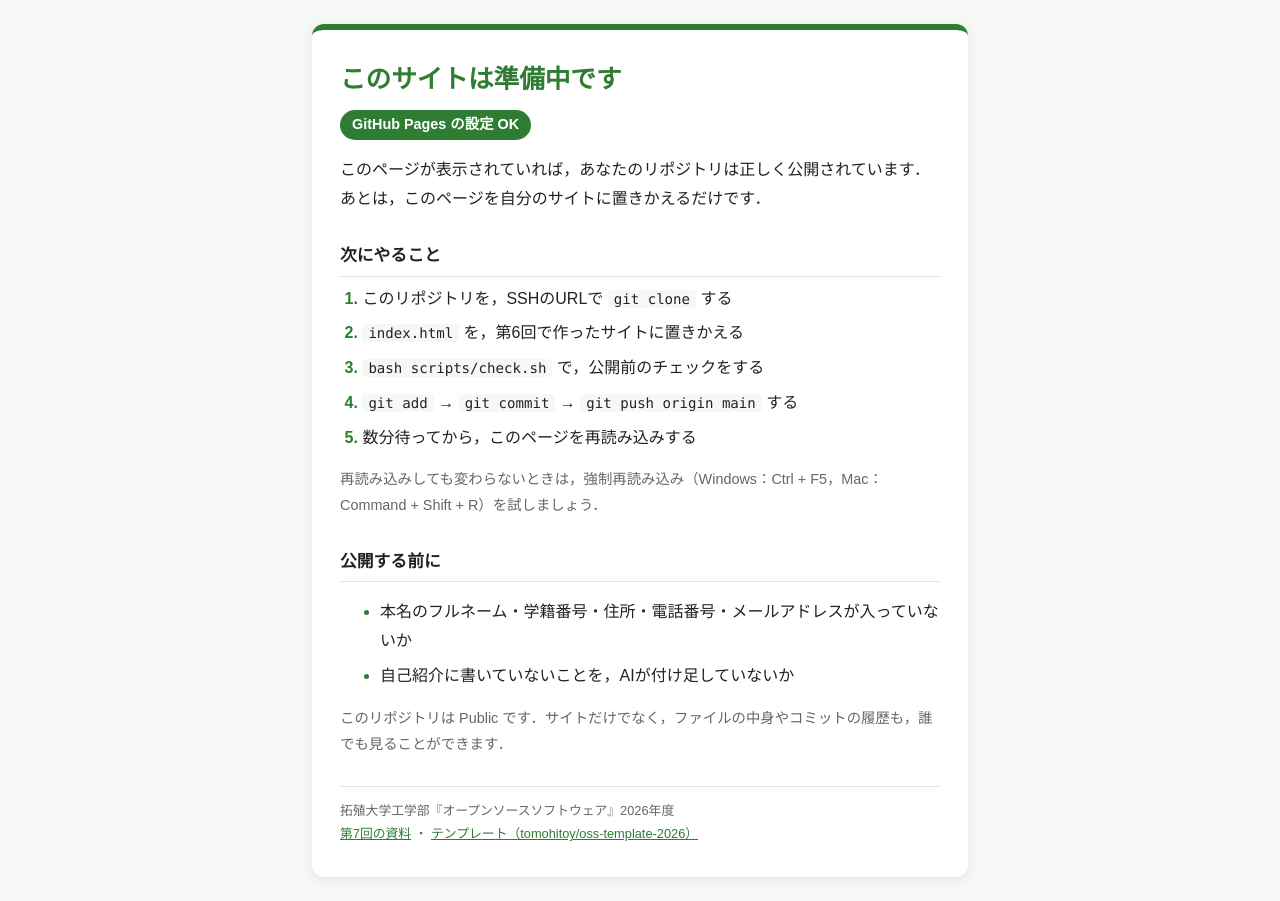
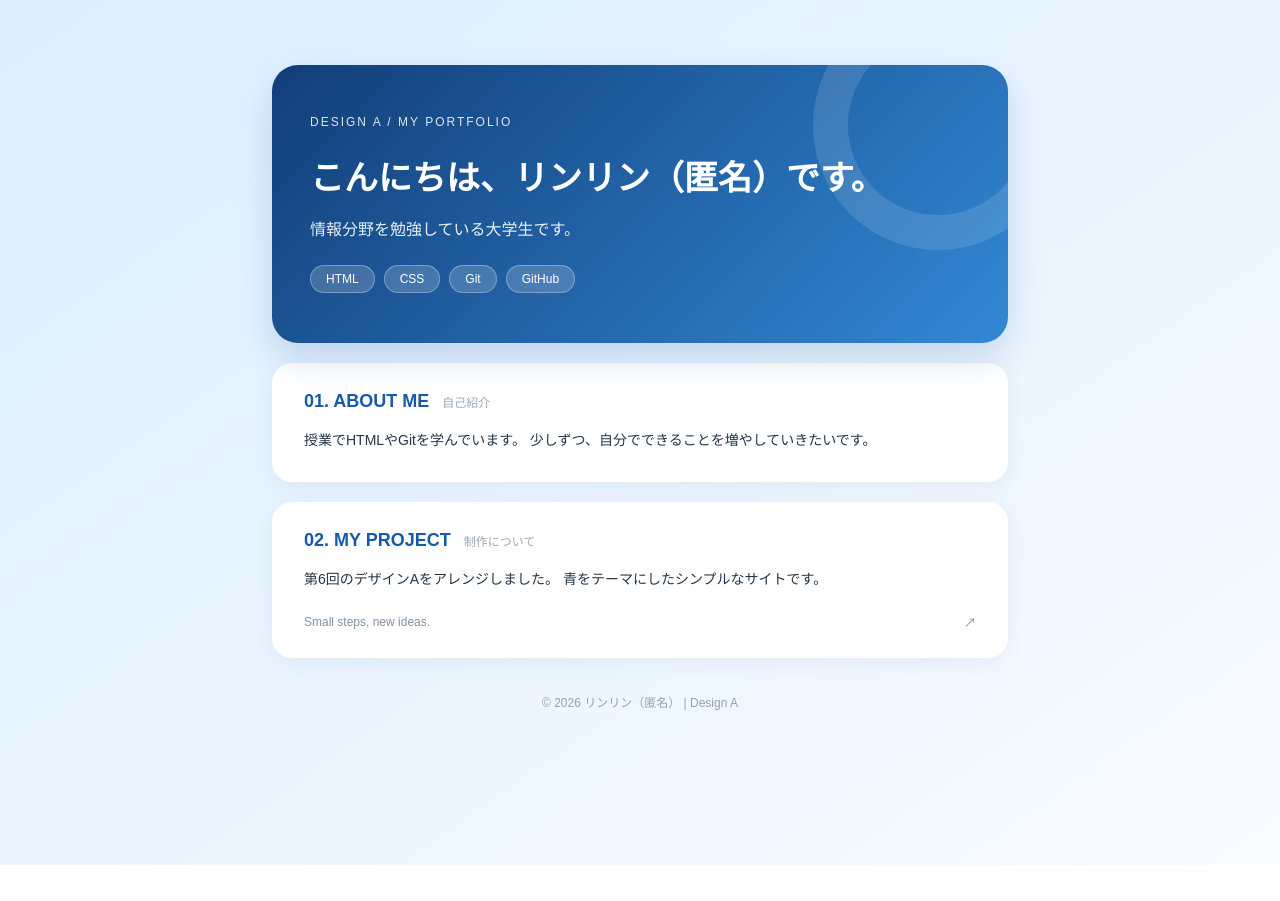
Before and after one commit to linlinsasi/linlinsasi.github.io, a plain HTML site: page index.html in a window 1280 px wide. After the commit the page ends 865 px from the top, so only its background shows below. Drawn offline with Linux system fonts and the light colour scheme.

Commit message:
第6回のデザインAを改良して公開する

```diff
--- a/index.html
+++ b/index.html
@@ -1,162 +1,190 @@
+
 <!DOCTYPE html>
-<!-- oss-template-2026:placeholder （この目印で，scripts/check.sh が「準備中」のページかどうかを見分けます） -->
-<!--
-  テンプレートの「準備中」のページです．
-  このページが https://ユーザー名.github.io/ に表示されたら，GitHub Pages の設定は成功です．
-  第7回の実習4で，このファイルを第6回で作った index.html に置きかえます．
--->
 <html lang="ja">
 <head>
     <meta charset="UTF-8">
-  <meta name="viewport" content="width=device-width, initial-scale=1">
-  <title>準備中</title>
+    <meta name="viewport" content="width=device-width, initial-scale=1.0">
+    <title>リンリン（匿名） | Portfolio</title>
     <style>
-    /* ===== 色の設定 ===== */
-    :root {
-      --main-color: #2e7d32;  /* メインの色（見出し・番号） */
-      --bg-color: #f5f8f5;    /* ページの背景の色 */
-      --card-color: #ffffff;  /* カードの背景の色 */
-      --text-color: #222222;  /* 文字の色 */
-      --sub-color: #666666;   /* 補足の文字の色 */
-      --line-color: #dfe6df;  /* 区切り線の色 */
+        * {
+            box-sizing: border-box;
         }
 
-    /* パソコンやスマートフォンがダークモードのときの色 */
-    @media (prefers-color-scheme: dark) {
-      :root {
-        --main-color: #81c784;
-        --bg-color: #121512;
-        --card-color: #1e231e;
-        --text-color: #e8ece8;
-        --sub-color: #a0a8a0;
-        --line-color: #2f362f;
-      }
-    }
-
-    /* ページ全体：カードを画面のまんなかに置く */
         body {
             margin: 0;
             min-height: 100vh;
-      display: flex;
-      align-items: center;
-      justify-content: center;
-      padding: 24px 16px;
-      box-sizing: border-box;
-      font-family: "Hiragino Sans", "Yu Gothic", "Meiryo", sans-serif;
-      line-height: 1.8;
-      color: var(--text-color);
-      background: var(--bg-color);
+            font-family: "Yu Gothic", "Meiryo", sans-serif;
+            color: #24364b;
+            background: linear-gradient(145deg, #dceeff, #f8fbff);
         }
 
-    /* まんなかのカード */
-    main {
-      width: 100%;
-      max-width: 600px;
-      padding: 32px 28px;
-      background: var(--card-color);
-      border-top: 6px solid var(--main-color);
-      border-radius: 12px;
-      box-shadow: 0 2px 12px rgba(0, 0, 0, 0.08);
+        .container {
+            max-width: 780px;
+            margin: 65px auto;
+            padding: 0 22px;
+        }
+
+        .hero {
+            background: linear-gradient(135deg, #123e78, #3288d5);
+            color: white;
+            border-radius: 26px;
+            padding: 50px 38px;
+            box-shadow: 0 15px 35px rgba(31, 93, 160, 0.2);
+            position: relative;
+            overflow: hidden;
+        }
+
+        .hero::after {
+            content: "";
+            position: absolute;
+            width: 180px;
+            height: 180px;
+            right: -55px;
+            top: -65px;
+            border: 35px solid rgba(255,255,255,0.12);
+            border-radius: 50%;
+        }
+
+        .label {
+            font-size: 12px;
+            letter-spacing: 2px;
+            opacity: 0.85;
         }
 
         h1 {
-      margin: 0 0 4px;
-      font-size: clamp(1.3rem, 6vw, 1.6rem);  /* スマートフォンでは少し小さくする */
-      line-height: 1.4;
-      color: var(--main-color);
+            font-size: 34px;
+            margin: 22px 0 12px;
+        }
+
+        .hero p {
+            opacity: 0.9;
+        }
+
+        .tags {
+            display: flex;
+            flex-wrap: wrap;
+            gap: 9px;
+            margin-top: 25px;
+        }
+
+        .tag {
+            background: rgba(255,255,255,0.18);
+            border: 1px solid rgba(255,255,255,0.3);
+            border-radius: 30px;
+            padding: 6px 15px;
+            font-size: 12px;
+        }
+
+        .card {
+            background: white;
+            margin-top: 20px;
+            padding: 28px 32px;
+            border-radius: 20px;
+            box-shadow: 0 5px 20px rgba(38, 90, 150, 0.07);
+            transition: transform 0.25s, box-shadow 0.25s;
+        }
+
+        .card:hover {
+            transform: translateY(-4px);
+            box-shadow: 0 12px 25px rgba(38, 90, 150, 0.13);
         }
 
         h2 {
-      margin: 28px 0 8px;
-      padding-bottom: 4px;
-      font-size: 1.05rem;
-      border-bottom: 1px solid var(--line-color);
+            color: #155aab;
+            font-size: 18px;
+            margin: 0 0 14px;
         }
 
-    /* 「設定は成功」のバッジ */
-    .badge {
-      display: inline-block;
-      margin: 8px 0 0;
-      padding: 2px 12px;
-      font-size: 0.9rem;
-      font-weight: bold;
-      color: var(--card-color);
-      background: var(--main-color);
-      border-radius: 999px;
+        h2 span {
+            color: #9aa9bb;
+            font-size: 12px;
+            font-weight: normal;
+            margin-left: 8px;
         }
 
-    /* 「次にやること」の番号つきリスト */
-    ol {
+        .card p {
             margin: 0;
-      padding-left: 1.4em;
-    }
-    li {
-      margin-bottom: 6px;
-    }
-    li::marker {
-      font-weight: bold;
-      color: var(--main-color);
+            font-size: 14px;
+            line-height: 2;
         }
 
-    /* コマンドの見た目 */
-    code {
-      padding: 1px 6px;
-      font-family: "SFMono-Regular", Consolas, monospace;
-      font-size: 0.88em;
-      background: var(--bg-color);
-      border-radius: 4px;
-      white-space: nowrap;  /* コマンドの途中で折り返さない */
+        .bottom {
+            margin-top: 20px;
+            display: flex;
+            justify-content: space-between;
+            align-items: center;
+            color: #8092a8;
+            font-size: 12px;
         }
 
-    /* 補足の小さな文字 */
-    .sub {
-      font-size: 0.9rem;
-      color: var(--sub-color);
+        footer {
+            text-align: center;
+            margin-top: 35px;
+            color: #91a2b5;
+            font-size: 12px;
         }
 
-    /* いちばん下の小さな文字 */
-    footer {
-      margin-top: 28px;
-      padding-top: 12px;
-      font-size: 0.8rem;
-      color: var(--sub-color);
-      border-top: 1px solid var(--line-color);
+        @media (max-width: 600px) {
+            .container {
+                margin: 25px auto;
             }
-    a {
-      color: var(--main-color);
+
+            .hero {
+                padding: 35px 25px;
+            }
+
+            h1 {
+                font-size: 26px;
+            }
+
+            .card {
+                padding: 24px;
+            }
         }
     </style>
 </head>
+
 <body>
-  <main>
-    <h1>このサイトは準備中です</h1>
-    <p class="badge">GitHub Pages の設定 OK</p>
-    <p>このページが表示されていれば，あなたのリポジトリは正しく公開されています．
-      あとは，このページを自分のサイトに置きかえるだけです．</p>
+    <main class="container">
 
-    <h2>次にやること</h2>
-    <ol>
-      <li>このリポジトリを，SSHのURLで <code>git clone</code> する</li>
-      <li><code>index.html</code> を，第6回で作ったサイトに置きかえる</li>
-      <li><code>bash scripts/check.sh</code> で，公開前のチェックをする</li>
-      <li><code>git add</code> → <code>git commit</code> → <code>git push origin main</code> する</li>
-      <li>数分待ってから，このページを再読み込みする</li>
-    </ol>
-    <p class="sub">再読み込みしても変わらないときは，強制再読み込み（Windows：Ctrl + F5，Mac：Command + Shift + R）を試しましょう．</p>
+        <header class="hero">
+            <div class="label">DESIGN A / MY PORTFOLIO</div>
 
-    <h2>公開する前に</h2>
-    <ul>
-      <li>本名のフルネーム・学籍番号・住所・電話番号・メールアドレスが入っていないか</li>
-      <li>自己紹介に書いていないことを，AIが付け足していないか</li>
-    </ul>
-    <p class="sub">このリポジトリは Public です．サイトだけでなく，ファイルの中身やコミットの履歴も，誰でも見ることができます．</p>
+            <h1>こんにちは、リンリン（匿名）です。</h1>
+            <p>情報分野を勉強している大学生です。</p>
+
+            <div class="tags">
+                <span class="tag">HTML</span>
+                <span class="tag">CSS</span>
+                <span class="tag">Git</span>
+                <span class="tag">GitHub</span>
+            </div>
+        </header>
+
+        <section class="card">
+            <h2>01. ABOUT ME <span>自己紹介</span></h2>
+            <p>
+                授業でHTMLやGitを学んでいます。
+                少しずつ、自分でできることを増やしていきたいです。
+            </p>
+        </section>
+
+        <section class="card">
+            <h2>02. MY PROJECT <span>制作について</span></h2>
+            <p>
+                第6回のデザインAをアレンジしました。
+                青をテーマにしたシンプルなサイトです。
+            </p>
+            <div class="bottom">
+                <span>Small steps, new ideas.</span>
+                <span>↗</span>
+            </div>
+        </section>
 
         <footer>
-      拓殖大学工学部『オープンソースソフトウェア』2026年度<br>
-      <a href="https://github.com/tomohitoy/oss-practice-2026/blob/main-07/chap07/README.md">第7回の資料</a>
-      ・
-      <a href="https://github.com/tomohitoy/oss-template-2026">テンプレート（tomohitoy/oss-template-2026）</a>
+            © 2026 リンリン（匿名） | Design A
         </footer>
+
     </main>
 </body>
 </html>
```
Lines whose indentation alone changed are shown as unchanged.
